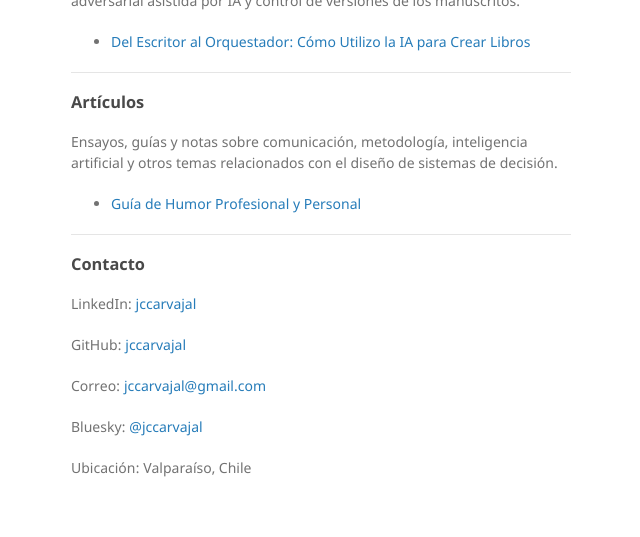
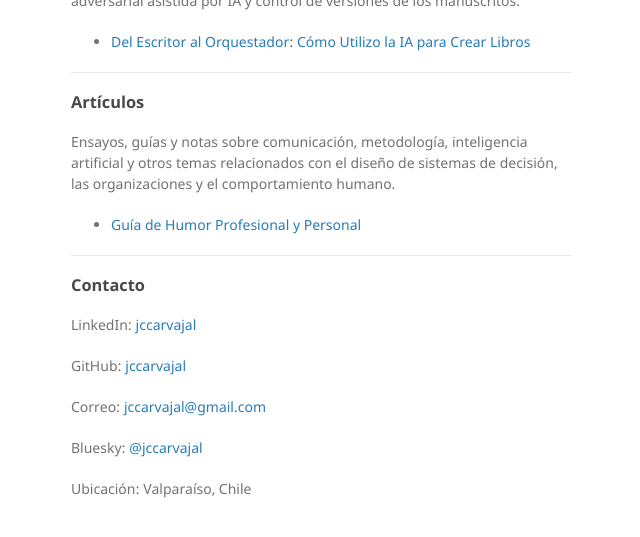
Before and after one commit to jccarvajal/jccarvajal.github.io, a Jekyll site: the page built from index.md, in a window 1280 px wide and 900 px high, scrolled down 1118 px, cut to the strip 331-868 px from the top of the window. Shown: the whole strip, without its empty margins (499-1139 px from the left). Built offline with Jekyll 4.4.1, drawn with Linux system fonts in a browser that asks for light colours; our own code applies the rules of GitHub Pages for plain Markdown files.

Commit message:
Update index.md

```diff
--- a/index.md
+++ b/index.md
@@ -64,7 +64,7 @@ Cómo desarrollo mis libros mediante arquitectura conceptual, crítica adversari
 
 ### Artículos
 
-Ensayos, guías y notas sobre comunicación, metodología, inteligencia artificial y otros temas relacionados con el diseño de sistemas de decisión.
+Ensayos, guías y notas sobre comunicación, metodología, inteligencia artificial y otros temas relacionados con el diseño de sistemas de decisión, las organizaciones y el comportamiento humano.
 
 * [Guía de Humor Profesional y Personal](/guia-humor)
 
```
